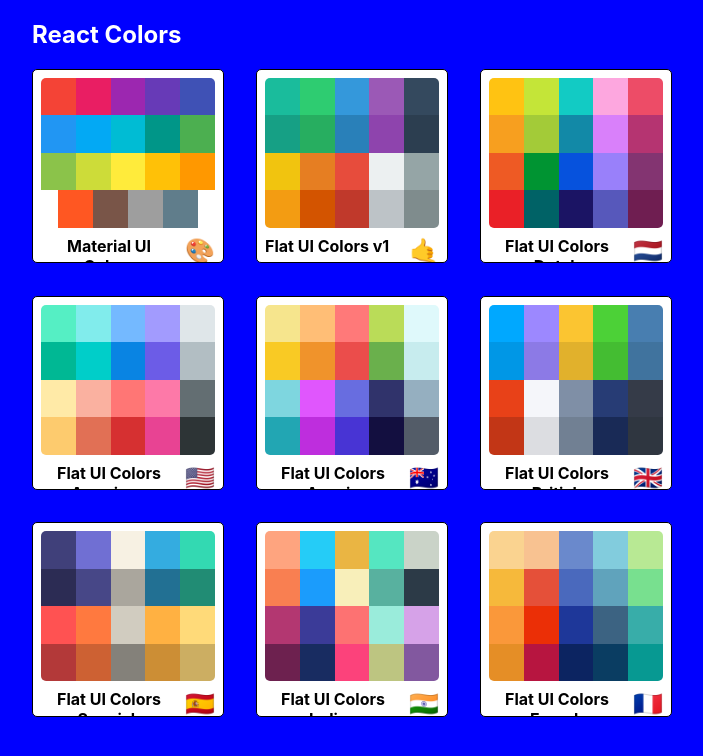
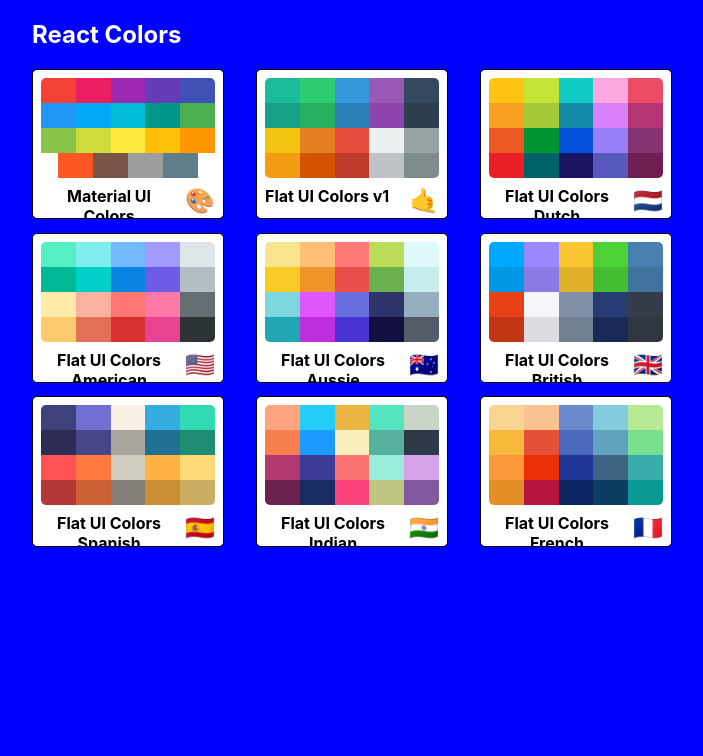
Before and after one commit to realdanilo/colorapp, a React (Create React App) app: page / in a window 1280 px wide. Shown: the top 756 px of the page, without its empty margins (288-991 px from the left). Built offline with nearby package versions, Linux system fonts and the light colour scheme.

Commit message:
Add link to palettes

```diff
--- a/src/App.js
+++ b/src/App.js
@@ -15,7 +15,7 @@
         <Route
           exact
           path="/"
-          render={() => <PaletteList palettes={seedColors} />}
+          render={(rp) => <PaletteList palettes={seedColors} {...rp} />}
         />
         <Route
           exact
--- a/src/MiniPalette.js
+++ b/src/MiniPalette.js
@@ -5,6 +5,7 @@
   root: {
     backgroundColor: "white",
     margin: "0",
+    marginBottom: "-10px",
     border: "1px solid black",
     borderRadius: "5px",
     position: "relative",
@@ -12,12 +13,11 @@
     overflow: "hidden",
     "&:hover": {
       cursor: "pointer",
-      backgroundColor: "lightblue",
     },
   },
   colors: {
     backgroundColor: "#daed184",
-    height: "150px",
+    height: "100px",
     width: "100%",
     borderRadius: "5px",
     overflow: "hidden",
@@ -55,7 +55,7 @@
     ></div>
   ));
   return (
-    <div className={classes.root}>
+    <div className={classes.root} onClick={props.handleClick}>
       <div className={classes.colors}>{MiniColorBoxes}</div>
       <h5 className={classes.title}>
         {paletteName} <span className={classes.emoji}>{emoji}</span>
--- a/src/Palette.css
+++ b/src/Palette.css
@@ -14,12 +14,13 @@
   max-height: 5%;
 }
 .Palette-footer {
-  background-color: white;
-  max-height: 5%;
+  background-color: rgb(212, 211, 211);
+  height: 25px;
+  line-height: 25px;
   display: flex;
   justify-content: space-between;
   align-items: center;
-  margin: 0 10px;
+  padding: 0 10px;
 }
 .emoji {
   font-weight: bold;
--- a/src/PaletteList.js
+++ b/src/PaletteList.js
@@ -27,6 +27,7 @@
   palettes: {
     boxSizing: "border-box",
     width: "100%",
+    maxHeight: "100%",
     display: "grid",
     gridTemplateColumns: "repeat(3,30%)",
     gridGap: "5%",
@@ -36,6 +37,9 @@
   constructor(props) {
     super(props);
     this.state = {};
+  }
+  goToPalette(id) {
+    this.props.history.push(`/palette/${id}`);
   }
   render() {
     const { palettes, classes } = this.props;
@@ -47,7 +51,11 @@
           </nav>
           <div className={classes.palettes}>
             {palettes.map((p, i) => (
-              <MiniPalette key={i} {...p} />
+              <MiniPalette
+                key={i}
+                {...p}
+                handleClick={() => this.goToPalette(p.id)}
+              />
             ))}
           </div>
         </div>
```
